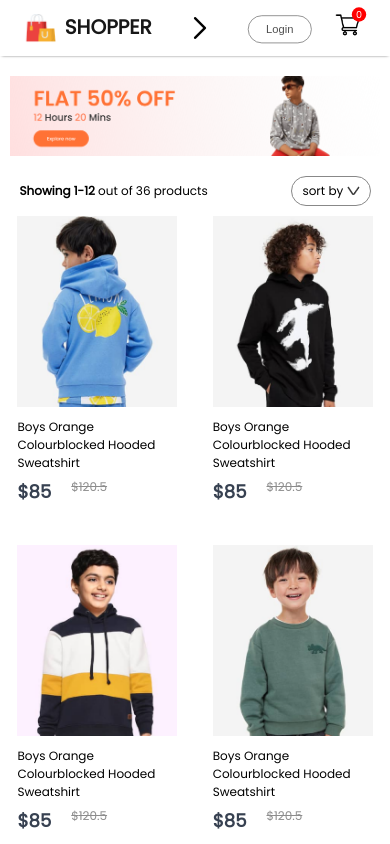
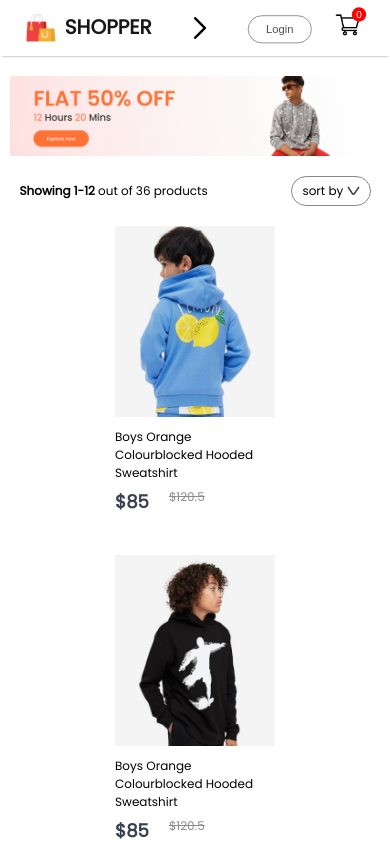
Before and after one commit to Mahradtangestani/ecommerce, a React (Create React App) app: page /kids in a window 390 px wide. Shown: the top 844 px of the page. Built offline with nearby package versions, Linux system fonts and the light colour scheme.

Commit message:
E-commerce has been completed

```diff
--- a/public/style.css
+++ b/public/style.css
@@ -9,3 +9,15 @@ body{
 .w-100{
     width: 100%;
 }
+*::-webkit-scrollbar{
+    height: .3rem;
+    width: .7rem;
+ }
+
+ *::-webkit-scrollbar-track{
+    background-color: transparent;
+ }
+*::-webkit-scrollbar-thumb{
+    background-color: darkkhaki;
+    border-radius: 2rem;
+ }
--- a/src/pages/css/ShopCategory.css
+++ b/src/pages/css/ShopCategory.css
@@ -18,7 +18,8 @@
     font-weight: 600;
 }
 .shopcategory-products{
-    margin: 20px 40px;
+    width: 82%;
+    margin: 20px auto;
     display: grid;
     grid-template-columns: 1fr 1fr 1fr 1fr;
     gap: 20px;
@@ -74,7 +75,8 @@
         width: 95%;
     }
     .shopcategory-products{
-        width: 95%;
+        width: 97%;
+        grid-template-columns: 2fr 2fr;
     }
     .shopcategory-loadmore{
         margin: 60px auto;
@@ -85,6 +87,9 @@
 }
 @media(max-width:580px){
     .shopcategory-products{
-        grid-template-columns: 1fr 1fr;
+        grid-template-columns: 2fr;
+        width: 99%;
+        margin: 20px auto;
+
     }
 }
```
